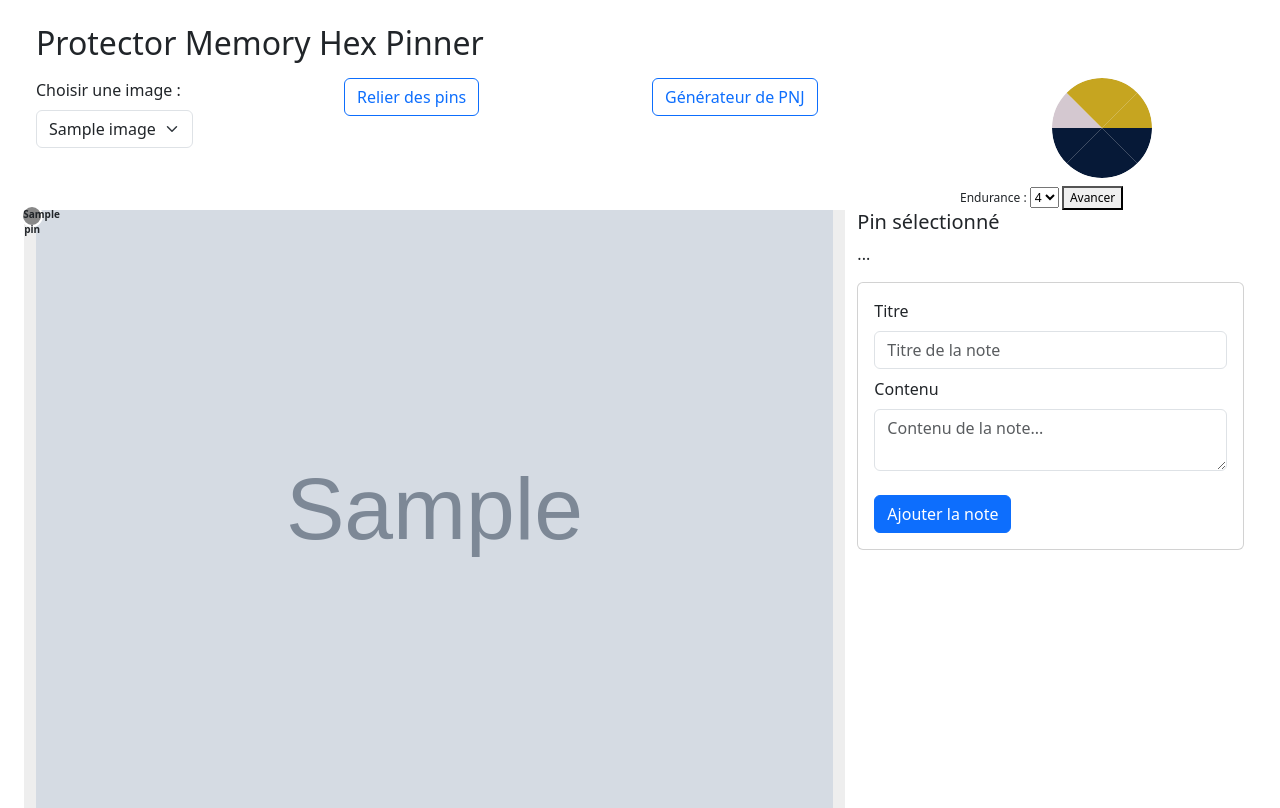
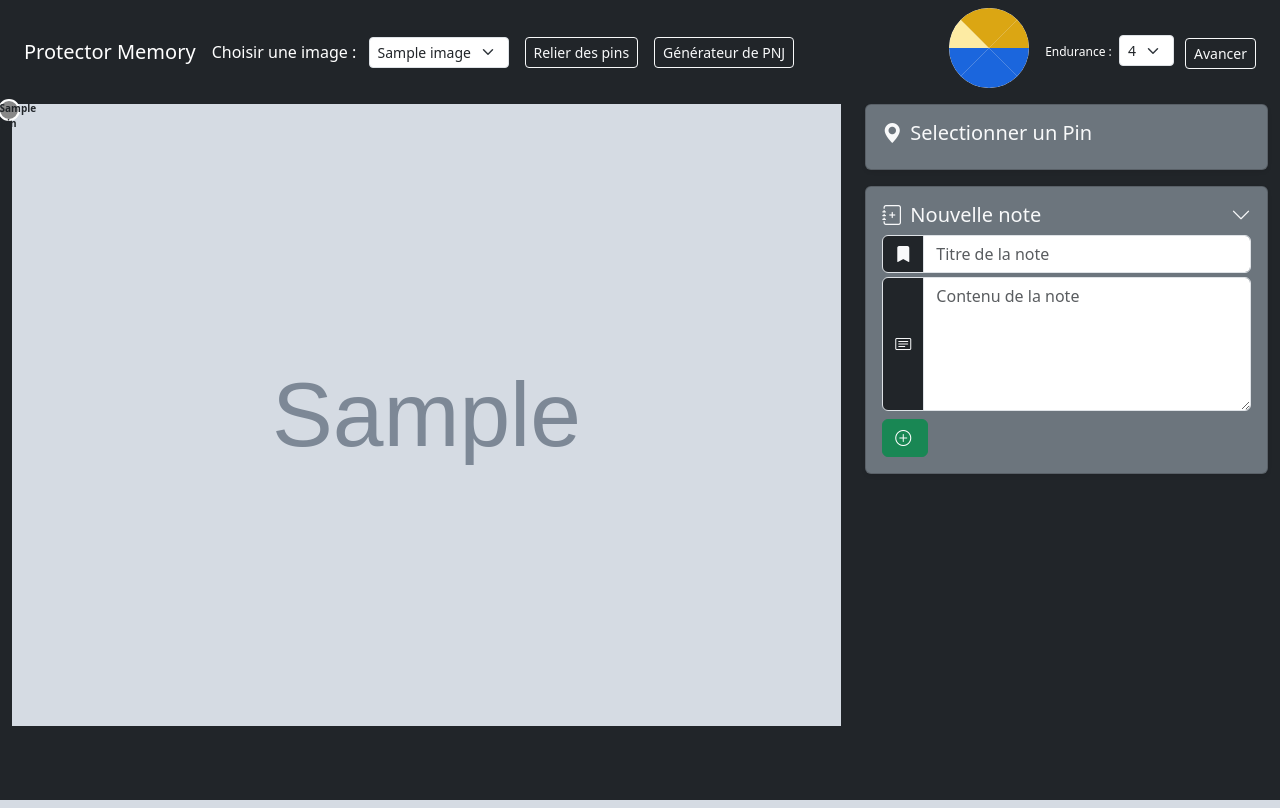
Before and after one commit to Phantastrik/ProtectorMemory, a PHP site: page / in a window 1280 px wide. Run offline with PHP 8.4, Linux system fonts and the light colour scheme; tables that the repository leaves empty hold one stand-in row (values such as "Sample post"); grey boxes marked "Sample" are stand-in pictures.

Commit message:
Graphic Rework

```diff
--- a/index.php
+++ b/index.php
@@ -22,55 +22,76 @@ $imagePath = "images/" . $currentImage['filename'];
     <title>Image avec notes</title>
     <link rel="stylesheet" href="style.css">
     <link href="https://cdn.jsdelivr.net/npm/bootstrap@5.3.2/dist/css/bootstrap.min.css" rel="stylesheet">
+    <link rel="stylesheet" href="https://cdn.jsdelivr.net/npm/bootstrap-icons@1.11.3/font/bootstrap-icons.css">
+
     <script src="js/app.js" defer></script>
 </head>
 
-<body class="p-4">
+<body class="p-0 bg-dark">
 
     <div class="container-fluid">
-        <h2 class="mb-3">Protector Memory Hex Pinner</h2>
+        <!-- NAVBAR -->
+        <nav class="navbar navbar-expand-lg navbar-dark bg-dark">
+            <div class="container-fluid">
+                <!-- Titre -->
+                <a class="navbar-brand" href="#">Protector Memory</a>
 
-        <!-- Sélecteur d’image -->
-        <div class="row">
-            <div class="col mb4">
-                <label for="image-select" class="form-label">Choisir une image :</label>
-                <select id="image-select" class="form-select w-auto d-inline-block">
+                <!-- Bouton hamburger (mobile) -->
+                <button class="navbar-toggler" type="button" data-bs-toggle="collapse" data-bs-target="#navbarContent"
+                    aria-controls="navbarContent" aria-expanded="false" aria-label="Toggle navigation">
+                    <span class="navbar-toggler-icon"></span>
+                </button>
+
+                <!-- Contenu de la navbar -->
+                <div class="collapse navbar-collapse" id="navbarContent">
+                    <ul class="navbar-nav me-auto mb-2 mb-lg-0 align-items-center">
+
+                        <!-- Choix d'image -->
+                        <li class="nav-item me-3">
+                            <label for="image-select" class="form-label text-white mb-0 me-2">Choisir une image :</label>
+                            <select id="image-select" class="form-select form-select-sm d-inline-block w-auto">
                                 <?php foreach ($images as $img): ?>
                                     <option value="<?= $img['id'] ?>" <?= $img['id'] == $selectedImageId ? 'selected' : '' ?>>
                                         <?= htmlspecialchars($img['title'] ?? $img['filename']) ?>
                                     </option>
                                 <?php endforeach; ?>
                             </select>
-            </div>
-            <div class="col mb4">
-                <button id="link-mode-btn" class="btn btn-outline-primary mb-2">Relier des pins</button>
-            </div>
-            <!-- generateur de PNJ -->
-            <div class="col mb4">
-                <button class="btn btn-outline-primary mb-2" onclick="window.open('PNJ_generator/index.html', '_blank')">Générateur de PNJ</button>
+                        </li>
 
-            </div>
+                        <!-- Bouton relier des pins -->
+                        <li class="nav-item me-3">
+                            <button id="link-mode-btn" class="btn btn-outline-light btn-sm">Relier des pins</button>
+                        </li>
 
-            <div class="col mb4" id="clock-container">
-                <canvas id="clock-canvas" width="100" height="100"></canvas>
-                <div class="controls">
-                    <label for="endurance">Endurance :</label>
-                    <select id="endurance">
-                        <option value="1">1</option>
-                        <option value="2">2</option>
-                        <option value="3">3</option>
-                        <option value="4" selected>4</option>
-                        <option value="5">5</option>
-                        <option value="6">6</option>
+                        <!-- Générateur de PNJ -->
+                        <li class="nav-item me-3">
+                            <button class="btn btn-outline-light btn-sm"
+                                onclick="window.open('PNJ_generator/index.html', '_blank')">Générateur de PNJ</button>
+                        </li>
+                    </ul>
+
+                    <!-- Horloge à droite -->
+                    <div class="d-flex align-items-center text-white" id="clock-container">
+                        <canvas id="clock-canvas" width="80" height="80"></canvas>
+                        <div class="ms-3 controls">
+                            <label for="endurance" class="form-label mb-0 me-1">Endurance :</label>
+                            <select id="endurance" class="form-select form-select-sm d-inline-block w-auto me-2">
+                                <?php for ($i = 1; $i <= 6; $i++): ?>
+                                    <option value="<?= $i ?>" <?= $i == 4 ? 'selected' : '' ?>><?= $i ?></option>
+                                <?php endfor; ?>
                             </select>
-                    <button id="advance-btn">Avancer</button>
+                            <button id="advance-btn" class="btn btn-sm btn-outline-light">Avancer</button>
                         </div>
                     </div>
                 </div>
+            </div>
+        </nav>
+
+
 
         <div class="row">
 
-            <div class="col-md-8 position-relative" id="image-container">
+            <div class="col-md-8 position-relative bg-dark" id="image-container">
                 <svg
                     id="connections"
                     class="position-absolute w-100 h-100"
@@ -81,14 +102,21 @@ $imagePath = "images/" . $currentImage['filename'];
             </div>
 
 
+
             <div class="col-md-4" id="note-list">
-                <div id="pin-info" class="mb-3">
-                    <h5>Pin sélectionné</h5>
-                    <p>...</p>
+
+                <div class="card mb-3 shadow-sm bg-secondary" id="pin-info">
+                    <div class="card-body">
+                        <h5 class="card-title text-light">
+                            <i class="bi bi-geo-alt-fill me-2 text-light"></i>Selectionner un Pin
+                        </h5>
+
                     </div>
-                <div class="card">
+                </div>
 
-                    <div class="card-body">
+                <!-- <div class="card p-2 bg-secondary">
+
+                    <div class="card-body text-light">
                         <div class="card-title">
                             <label for="note-title" class="form-label">Titre</label>
                             <input type="text" id="note-title" class="form-control" placeholder="Titre de la note" />
@@ -97,7 +125,48 @@ $imagePath = "images/" . $currentImage['filename'];
                         <textarea id="note-content" class="form-control" placeholder="Contenu de la note..."></textarea> <br>
                         <button id="add-note-btn" class="btn btn-primary">Ajouter la note</button>
                     </div>
+                </div> -->
+                <div class="card bg-secondary text-light shadow-sm mb-3" id="edit-note-container">
+                    <div class="card-body">
+
+                        <!-- Titre cliquable -->
+                        <h5 class="card-title mb-2" data-bs-toggle="collapse" href="#note-form-collapse" role="button" aria-expanded="true" aria-controls="note-form-collapse" style="cursor: pointer;"
+                        id="edit-note-title">
+                            <i class="bi bi-journal-plus me-2"></i>Nouvelle note
+                            <i class="bi bi-chevron-down float-end"></i>
+                        </h5>
+
+                        <!-- Contenu repliable -->
+                        <div class="collapse show" id="note-form-collapse">
+                            <!-- Titre de la note -->
+                            <div class="input-group mb-1">
+                                <span class="input-group-text bg-dark text-light" id="note-title-label">
+                                    <i class="bi bi-bookmark-fill"></i>
+                                </span>
+                                <input type="text" id="note-title" class="form-control" placeholder="Titre de la note"
+                                    aria-label="Titre de la note" aria-describedby="note-title-label">
                             </div>
+
+                            <!-- Contenu de la note -->
+                            <div class="input-group mb-2">
+                                <span class="input-group-text bg-dark text-light" id="note-content-label">
+                                    <i class="bi bi-card-text"></i>
+                                </span>
+                                <textarea id="note-content" class="form-control" rows="5" placeholder="Contenu de la note"
+                                    aria-label="Contenu de la note" aria-describedby="note-content-label"></textarea>
+                            </div>
+
+                            <!-- Bouton Ajouter -->
+                            <button id="add-note-btn" class="btn btn-success">
+                                <i class="bi bi-plus-circle me-1"></i>
+                            </button>
+                        </div>
+
+                    </div>
+                </div>
+
+
+
 
                 <ul id="notes-ul" class="list-group mb-3"></ul>
 
--- a/js/app.js
+++ b/js/app.js
@@ -53,8 +53,8 @@ document.addEventListener("DOMContentLoaded", () => {
             ctx.arc(radius, radius, radius, start, end);
             ctx.closePath();
             ctx.fillStyle = i === index
-                ? "#8052713d"
-                : (i) < (totalSlices / 2) ? "#c6a520ff" : "#061937ff";
+                ? (i) < (totalSlices / 2) ? "#fdeba3ff" : "#6e8fc5ff"
+                : (i) < (totalSlices / 2) ? "#dba613ff" : "#1b66ddff";
             ctx.fill();
         }
     }
@@ -162,14 +162,43 @@ document.addEventListener("DOMContentLoaded", () => {
             }
 
 
+            //         document.getElementById("pin-info").innerHTML = `
+            //     <h5>${pinData.title || "Sans titre"}</h5>
+            //     <p>Coordonnées : ${pinData.x_percent.toFixed(2)}%, ${pinData.y_percent.toFixed(2)}%</p>
+            //     <button id="delete-pin-btn" class="btn btn-danger btn-sm">Supprimer ce pin</button>
+            //     <button class="btn btn-sm btn-secondary move-pin" data-id="${pinData.id}">Déplacer</button>
+            //     <button class="btn btn-sm btn-warning add-pnj" id="add-pnj-btn" data-id="${pinData.id}">Add PNJ</button>
+            //     <button class="btn btn-sm btn-success add-build" id="add-build-btn" data-id="${pinData.id}">Add Build</button>
+            // `;
             document.getElementById("pin-info").innerHTML = `
-        <h5>${pinData.title || "Sans titre"}</h5>
-        <p>Coordonnées : ${pinData.x_percent.toFixed(2)}%, ${pinData.y_percent.toFixed(2)}%</p>
-        <button id="delete-pin-btn" class="btn btn-danger btn-sm">Supprimer ce pin</button>
-        <button class="btn btn-sm btn-secondary move-pin" data-id="${pinData.id}">Déplacer</button>
-        <button class="btn btn-sm btn-warning add-pnj" id="add-pnj-btn" data-id="${pinData.id}">Add PNJ</button>
-        <button class="btn btn-sm btn-success add-build" id="add-build-btn" data-id="${pinData.id}">Add Build</button>
-    `;
+
+        <div class="card-body bg-secondary text-light">
+            <h5 class="card-title">
+                <i class="bi bi-geo-alt-fill me-2 text-primary"></i>${pinData.title || "Sans titre"}
+            </h5>
+            <p class="card-text text-white">
+                <i class="bi bi-arrows-move me-2"></i>
+                ${pinData.x_percent.toFixed(2)}%, ${pinData.y_percent.toFixed(2)}%
+            </p>
+
+            <div class="btn-group" role="group">
+                <button id="delete-pin-btn" class="btn btn-danger btn-sm" title="Supprimer">
+                    <i class="bi bi-trash"></i>
+                </button>
+                <button class="btn btn-primary btn-sm move-pin" data-id="${pinData.id}" title="Déplacer">
+                    <i class="bi bi-arrows-move"></i>
+                </button>
+                <button class="btn btn-warning btn-sm add-pnj" id="add-pnj-btn" data-id="${pinData.id}" title="Ajouter un PNJ">
+                    <i class="bi bi-person-plus"></i>
+                </button>
+                <button class="btn btn-success btn-sm add-build" id="add-build-btn" data-id="${pinData.id}" title="Ajouter un bâtiment">
+                    <i class="bi bi-house-add"></i>
+                </button>
+            </div>
+        </div>
+
+`;
+
             document.querySelector(".move-pin").addEventListener("click", () => {
                 enterMoveMode(pinData.id);
             });
@@ -490,17 +519,36 @@ document.addEventListener("DOMContentLoaded", () => {
                     li.classList.add("note-item");
                     const formattedContent = note.content.replace(/\n/g, "<br>");
 
+                    li.innerHTML = `
+<div class="card shadow-sm mb-3 bg-dark-subtle">
+  <div class="card-body">
+    <h5 class="card-title d-flex justify-content-between align-items-center">
+      <span>${note.title}</span>
+      <div>
+        <button class="btn btn-sm btn-warning me-1 edit-note" data-id="${note.id}" title="Modifier">
+          <i class="bi bi-pencil"></i>
+        </button>
+        <button class="btn btn-sm btn-danger delete-note" data-id="${note.id}" title="Supprimer">
+          <i class="bi bi-trash"></i>
+        </button>
+      </div>
+    </h5>
+    <p class="card-text small">${formattedContent}</p>
+  </div>
+</div>
+`;
 
-                    li.innerHTML = `
-            <div class="card">
-                <div class="card-body">
-                    <h5 class="card-title">${note.title}</h5>
-                    <p class="card-text">${formattedContent}</p>
-                    <button class="btn btn-sm btn-warning edit-note" data-id="${note.id}">Modifier</button>
-                    <button class="btn btn-sm btn-danger delete-note" data-id="${note.id}">Supprimer</button>
-                </div>
-            </div>
-            `;
+
+                    //         li.innerHTML = `
+                    // <div class="card">
+                    //     <div class="card-body">
+                    //         <h5 class="card-title">${note.title}</h5>
+                    //         <p class="card-text">${formattedContent}</p>
+                    //         <button class="btn btn-sm btn-warning edit-note" data-id="${note.id}">Modifier</button>
+                    //         <button class="btn btn-sm btn-danger delete-note" data-id="${note.id}">Supprimer</button>
+                    //     </div>
+                    // </div>
+                    // `;
 
                     notesUl.appendChild(li);
                 });
@@ -513,9 +561,11 @@ document.addEventListener("DOMContentLoaded", () => {
                         const title = card.querySelector(".card-title").innerText;
                         const content = card.querySelector(".card-text").innerText;
 
+                        document.getElementById("edit-note-container").className = "card bg-secondary-subtle text-dark shadow-sm mb-3";
+                        document.getElementById("edit-note-title").innerHTML=  '<i class="bi bi-journal-plus me-2">Modifier la note</i><i class="bi bi-chevron-down float-end"></i>';
                         document.getElementById("note-title").value = title;
                         document.getElementById("note-content").value = content;
-                        document.getElementById("add-note-btn").innerText = "Modifier";
+                        document.getElementById("add-note-btn").innerHTML = '<i class="bi bi-pencil-fill me-1"></i>';
 
                         document.getElementById("add-note-btn").onclick = () => noteEditListener(noteId);
                     };
@@ -562,9 +612,12 @@ document.addEventListener("DOMContentLoaded", () => {
                     loadNotes(selectedPinId);
                     document.getElementById("note-title").value = "";
                     document.getElementById("note-content").value = "";
-                    document.getElementById("add-note-btn").innerText = "Ajouter la note";
+
+                    document.getElementById("edit-note-container").className = "card bg-secondary text-light shadow-sm mb-3";
+                    document.getElementById("edit-note-title").innerHTML=  '<i class="bi bi-journal-plus me-2"></i>Nouvelle note<i class="bi bi-chevron-down float-end"></i>';
+                    document.getElementById("add-note-btn").innerHTML = '<i class="bi bi-plus-circle me-1"></i>';
+
                     document.getElementById("add-note-btn").onclick = () => noteCreationListener();
-
                 } else {
                     alert("Erreur de modification");
                 }
--- /dev/null
+++ b/scripts/alter_note.sql
@@ -0,0 +1,2 @@
+ALTER TABLE notes
+ADD COLUMN type VARCHAR(50) DEFAULT 'STD';
--- a/style.css
+++ b/style.css
@@ -18,7 +18,7 @@ body {
     flex: 3;
     position: relative;
 
-    max-height: 700px;
+    max-height: 800px;
     background-color: #eee;
 }
 
@@ -70,3 +70,8 @@ lock-container {
 .controls {
     font-size: 12px;
 }
+
+#note-list {
+    max-height: 100vh;
+    overflow-y: auto;
+}
```
Lines whose indentation alone changed are shown as unchanged.
